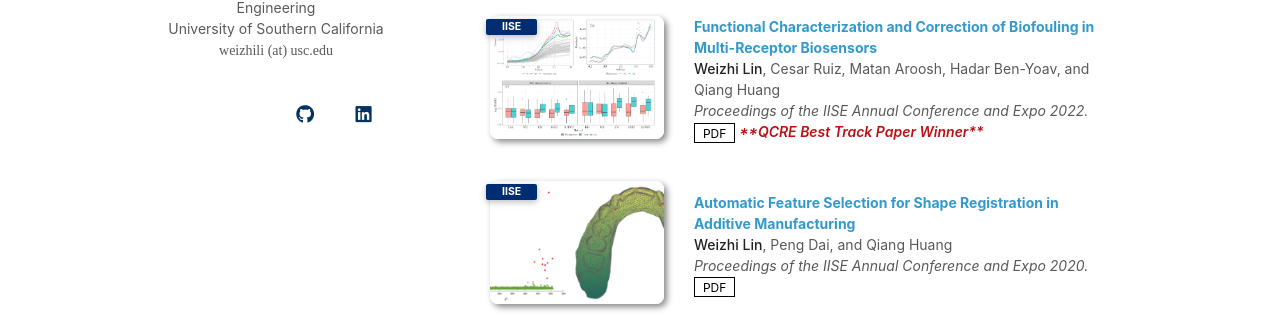
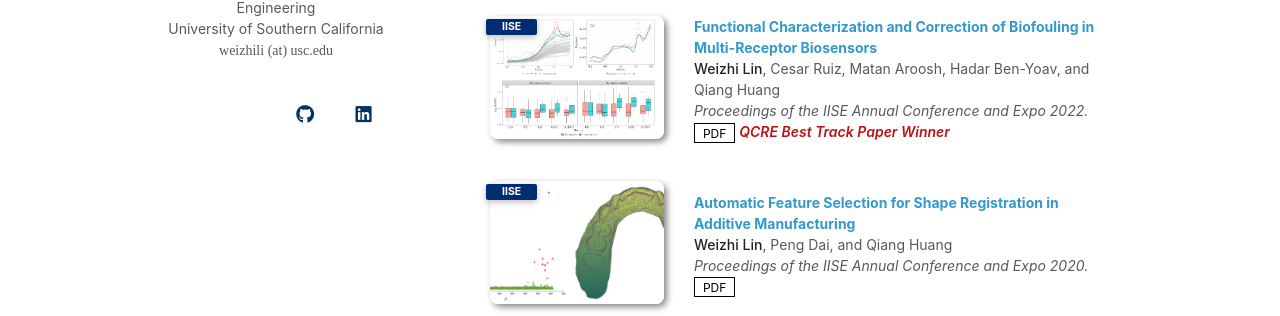
Before and after one commit to weizhi-lin/weizhi-lin.github.io, a Jekyll site: the page built from index.md, in a window 1280 px wide and 900 px high, scrolled down 1467 px. Shown: the part 427-743 px from the top of the window. Built offline with Jekyll 4.4.1, drawn with Linux system fonts in a browser that asks for light colours; a style sheet for code colours, icons or effects is not loaded.

```diff
--- a/_data/publications.yml
+++ b/_data/publications.yml
@@ -57,7 +57,7 @@ proceedings:
     authors: "<strong>Weizhi Lin</strong>, Cesar Ruiz, Matan Aroosh, Hadar Ben-Yoav, and Qiang Huang"
     conference_short: "IISE"
     conference: "Proceedings of the IISE Annual Conference and Expo 2022."
-    award: "**QCRE Best Track Paper Winner**"
+    award: "QCRE Best Track Paper Winner"
     pdf: ""  # Add DOI or link if available
     image: "./assets/img/iise2022.png"
 
```
